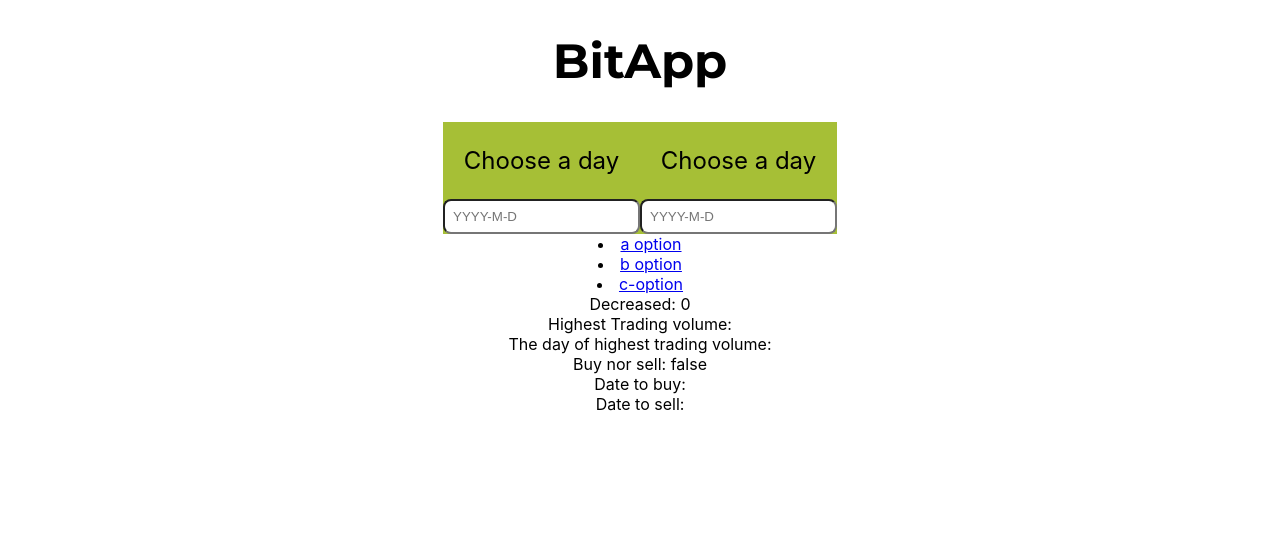
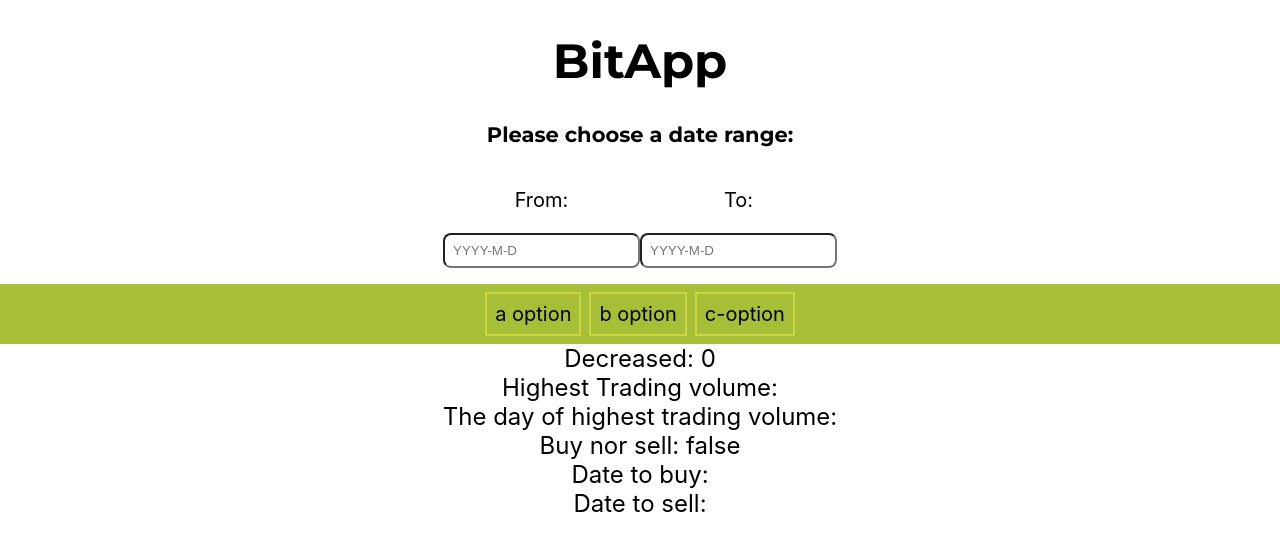
Before and after one commit to JenninaFarm/Bitcoin, a React (Create React App) app in the folder bitcoin/: page / in a window 1280 px wide. Shown: the top 550 px of the page. Built offline with nearby package versions, Linux system fonts and the light colour scheme.

Commit message:
theming: theme navigation and some extra

```diff
--- a/bitcoin/src/App.js
+++ b/bitcoin/src/App.js
@@ -88,6 +88,7 @@ const App = () => {
   return (
     <div className="app">
       <h1 className="app__title">BitApp</h1>
+      <h3 className="app__subtitle">Please choose a date range:</h3>
       <AskDateRange onDateChange={handleSecondsChange} />
       <Navigation links={[
         {href: 'a', name: 'a option'},
--- a/bitcoin/src/App.scss
+++ b/bitcoin/src/App.scss
@@ -7,6 +7,14 @@
     @include breakpoint(laptop) {
       font-size: $h1-font-size-desktop;
     }
+  }
+
+  &__subtitle {
+    font-size: $h3-font-size;
+  }
+
+  @include breakpoint(laptop) {
+    font-size: $h3-font-size-desktop;
   }
 }
 
--- a/bitcoin/src/Styles.scss
+++ b/bitcoin/src/Styles.scss
@@ -2,6 +2,8 @@
 @import 'components/base/_colors';
 @import 'components/base/_mixins';
 @import 'components/base/_variables';
+
+@import 'components/base/navigation/_navigation';
 
 // Molecules
 @import 'components/molecules/date-input/_date-input';
--- a/bitcoin/src/components/base/_colors.scss
+++ b/bitcoin/src/components/base/_colors.scss
@@ -21,6 +21,7 @@ $defaultColors: (
   text: $color-black,
   text-inverse: $color-white,
   primary: $color-green,
+  navigation-border: $color-light-green,
 );
 
 /*********************
--- a/bitcoin/src/components/base/_mixins.scss
+++ b/bitcoin/src/components/base/_mixins.scss
@@ -19,3 +19,13 @@ BREAKPOINTS
     @media (max-width: 37.5em)  { @content ; }
  }
 }
+
+/*********************
+RESETS
+*********************/
+
+@mixin list-reset() {
+  list-style: none;
+  margin: 0;
+  padding: 0;
+}
--- a/bitcoin/src/components/base/_variables.scss
+++ b/bitcoin/src/components/base/_variables.scss
@@ -32,8 +32,12 @@ $h2-font-size: $font-24;
 $h2-font-size-desktop: $font-32;
 $h3-font-size: $font-21;
 $h3-font-size-desktop: $font-24;
-$h4-font-size: $font-20;
-$h4-font-size-desktop: $font-21;
+$h4-font-size: $font-18;
+$h4-font-size-desktop: $font-20;
+
+/* navigatio */
+$nav-font-size: $font-18;
+$nav-font-size-desktop: $font-20;
 
 
 /* Spacings */
@@ -47,3 +51,5 @@ $space-xxl: 4.5rem;
 
 /* Borders */
 $border-radius-small: 0.5rem;
+
+$border-navigation: 2px solid clr(navigation-border);
--- a/bitcoin/src/components/base/navigation/Navigation.js
+++ b/bitcoin/src/components/base/navigation/Navigation.js
@@ -5,7 +5,10 @@ const Navigation = (props) => {
   return (
     <div className='navigation'>
       {props.links.map((value, index) => {
-        return <li key={index}> <a href={value.href}>{value.name} </a></li>
+        return (
+          <li className='navigation__list-item' key={index}>
+            <a className='navigation__link' href={value.href}>{value.name}</a>
+          </li>)
       })}
     </div>
   );
--- /dev/null
+++ b/bitcoin/src/components/base/navigation/_navigation.scss
@@ -0,0 +1,27 @@
+.navigation {
+  @include list-reset;
+
+  background-color: clr(primary);
+  display: flex;
+  flex-wrap: wrap;
+  justify-content: center;
+
+  font-size: $nav-font-size;
+  padding: $space-xs;
+  margin-top: $space-s;
+
+  @include breakpoint(laptop) {
+    font-size: $nav-font-size-desktop;
+  }
+
+  &__list-item {
+    padding: $space-xs;
+    margin: 0 $space-xxs;
+    border: $border-navigation;
+  }
+
+  &__link {
+    text-decoration: none;
+    color: clr(text);
+  }
+}
--- a/bitcoin/src/components/molecules/ask-date-range/AskDateRange.js
+++ b/bitcoin/src/components/molecules/ask-date-range/AskDateRange.js
@@ -14,8 +14,16 @@ const AskDateRange = (props) => {
 
   return (
     <div className='ask-date-range'>
-      <DateInput className='ask-date-range__from-date' onDateChange={handleDateFromChange} />
-      <DateInput className='ask-date-range__to-date' onDateChange={handleDateToChange} />
+      <DateInput
+        className='ask-date-range__from-date'
+        onDateChange={handleDateFromChange}
+        title='From:'
+      />
+      <DateInput
+        className='ask-date-range__to-date'
+        onDateChange={handleDateToChange}
+        title='To:'
+      />
     </div>
   );
 }
--- a/bitcoin/src/components/molecules/date-input/DateInput.js
+++ b/bitcoin/src/components/molecules/date-input/DateInput.js
@@ -21,7 +21,7 @@ const DateInput = (props) => {
   return (
     <div className='date-input'>
       {selectedDay && <p className='date-input__headline'>Day: {selectedDay.toLocaleDateString()}</p>}
-      {!selectedDay && <p className='date-input__headline'>Choose a day</p>}
+      {!selectedDay && <p className='date-input__headline'>{props.title}</p>}
       <DayPickerInput onDayChange={handleDayChange} />
     </div>
   );
--- a/bitcoin/src/components/molecules/date-input/_date-input.scss
+++ b/bitcoin/src/components/molecules/date-input/_date-input.scss
@@ -1,12 +1,11 @@
 .date-input {
-  background-color: clr(primary);
   width: auto;
 
   &__headline {
-    font-size: $h3-font-size;
+    font-size: $h4-font-size;
 
     @include breakpoint(laptop) {
-      font-size: $h3-font-size-desktop;
+      font-size: $h4-font-size-desktop;
     }
   }
 }
```
